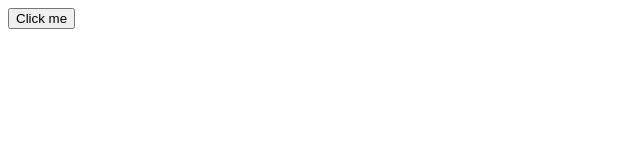
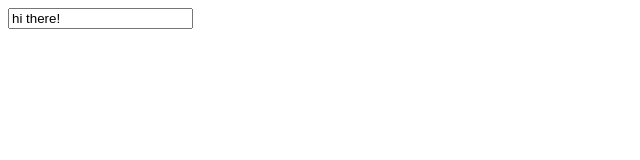
Before and after one commit to elDin-Dev/TypeScript, a website with bundled scripts: page index.html in a window 1280 px wide. Shown: the whole page, without its empty margins (0-640 px from the left). Built offline with nearby package versions, Linux system fonts and the light colour scheme.

Commit message:
type casting

```diff
--- a/index.html
+++ b/index.html
@@ -9,6 +9,6 @@
     <script src="dist/app.js" defer></script>
 </head>
 <body>
-    <button>Click me</button>
+    <input type=text" id="user-input">
 </body>
 </html>
--- a/src/app.ts
+++ b/src/app.ts
@@ -1,10 +1,3 @@
-const button = document.querySelector("button")!;
-
-button.addEventListener('click', () => {
-    console.log("CLICKED!");
-});
-
-
 type Admin = {
     name: string;
     privileges: string[];
@@ -121,3 +114,14 @@ function moveAnimal(a: Animal ){
 }
 
 moveAnimal({type: 'Bird', flyingSpeed:50});
+
+//const paragraph = document.querySelector("p");
+//const paragraph = document.querySelector("message-output");
+
+//Type casting #1
+//const userInput = <HTMLInputElement>document.getElementById("user-input");
+
+//Type casting #2
+const userInput = document.getElementById("user-input")! as HTMLInputElement ;
+
+userInput.value="hi there!";
```
Also changed, not shown: dist/app.js.
